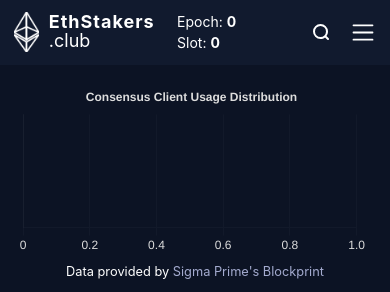
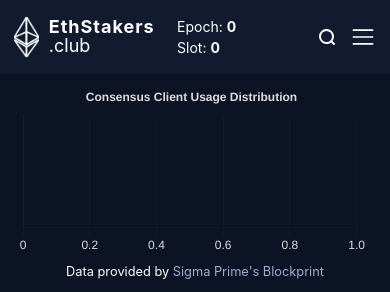
Before and after one commit to ethstakersclub/ethstakersclub, a Django app: page /clients/ in a window 390 px wide. Shown: the top 292 px of the page. Run offline with Django 4.2, Linux system fonts and the light colour scheme; data that the repository does not hold is empty; parts of the project's set-up code (start-up, migrations or seed data) failed here and were passed over.

Commit message:
Multiple mobile layout fixes, Close mobile menu when clicking outside

```diff
--- a/frontend/views.py
+++ b/frontend/views.py
@@ -31,8 +31,8 @@ def get_time_diff_to_now(time):
 
 
 def get_time_diff_to_now_short(time):
-    return get_time_diff_to_now(time).replace("seconds", "s").replace("hours", "h").replace("minutes", "min").replace("days", "d")\
-        .replace("second", "s").replace("hour", "h").replace("minute", "min").replace("day", "d")
+    return get_time_diff_to_now(time).replace(" seconds", "s").replace(" hours", "h").replace(" minutes", "min").replace(" days", "d")\
+        .replace(" second", "s").replace(" hour", "h").replace(" minute", "min").replace(" day", "d")
 
 
 def round_to_one_decimal_place(number):
@@ -274,13 +274,13 @@ def get_average_time_till_proposal(active_validators_count, active_owned_validat
         if days > 0:
             result = f"{days} {'day' if days == 1 else 'days'}"
             if hours > 0 or minutes > 0:
-                result += f" and {hours} {'hour' if hours == 1 else 'hours'}"
+                result += f", {hours} {'hour' if hours == 1 else 'hours'}"
             if minutes > 0:
-                result += f" and {minutes} {'minute' if minutes == 1 else 'minutes'}"
+                result += f", {minutes} {'minute' if minutes == 1 else 'minutes'}"
         elif hours > 0:
             result = f"{hours} {'hour' if hours == 1 else 'hours'}"
             if minutes > 0:
-                result += f" and {minutes} {'minute' if minutes == 1 else 'minutes'}"
+                result += f", {minutes} {'minute' if minutes == 1 else 'minutes'}"
         else:
             result = f"{minutes} {'minute' if minutes == 1 else 'minutes'}"
 
--- a/static/css/base.css
+++ b/static/css/base.css
@@ -72,7 +72,7 @@ button{text-transform:none;}
 .my-sm-0{margin-bottom:0!important;}
 }
 .d-inline-block{display:inline-block!important;}
-@media (min-width:992px){
+@media (min-width:1200px){
 .d-lg-flex{display:-webkit-box!important;display:-ms-flexbox!important;display:flex!important;}
 }
 .border{border:1px solid #dee2e6!important;}
@@ -83,7 +83,7 @@ button{text-transform:none;}
 .form-control:focus{background-color:#fff;border-color:#80bdff;-webkit-box-shadow:0 0 0 .2rem rgba(0,123,255,.25);box-shadow:0 0 0 .2rem rgba(0,123,255,.25);color:#495057;outline:0;}
 .form-control::placeholder{color:#6c757d;opacity:1;}
 .form-control:disabled{background-color:#e9ecef;opacity:1;}
-.navbar{padding:.5rem 1rem;position:relative;}
+.navbar{padding:.5rem 1rem;position:relative;min-height: 74px;}
 .navbar,.navbar .container-fluid{-webkit-box-align:center;-ms-flex-align:center;-webkit-box-pack:justify;-ms-flex-pack:justify;align-items:center;display:-webkit-box;display:-ms-flexbox;display:flex;-ms-flex-wrap:wrap;flex-wrap:wrap;justify-content:space-between;}
 .navbar-brand{display:inline-block;font-size:1.25rem;line-height:inherit;margin-right:1rem;padding-bottom:.3125rem;padding-top:.3125rem;white-space:nowrap;border-bottom:none;}
 .navbar-brand:focus,.navbar-brand:hover{text-decoration:none;}
@@ -91,10 +91,10 @@ button{text-transform:none;}
 .navbar-toggler{background-color:transparent;border:1px solid transparent;border-radius:.25rem;font-size:1.25rem;line-height:1;padding:.25rem .75rem;}
 .navbar-toggler:focus,.navbar-toggler:hover{text-decoration:none;}
 .navbar-toggler-icon{background:50%/100% 100% no-repeat;content:"";display:inline-block;height:1.5em;vertical-align:middle;width:1.5em;}
-@media (max-width:991.98px){
+@media (max-width:1199.98px){
 .navbar-expand-lg>.container-fluid{padding-left:0;padding-right:0;}
 }
-@media (min-width:992px){
+@media (min-width:1200px){
 .navbar-expand-lg{-webkit-box-pack:start;-ms-flex-pack:start;-ms-flex-flow:row nowrap;flex-flow:row nowrap;justify-content:flex-start;}
 .navbar-expand-lg{-webkit-box-orient:horizontal;-webkit-box-direction:normal;}
 .navbar-expand-lg>.container-fluid{-ms-flex-wrap:nowrap;flex-wrap:nowrap;}
@@ -140,7 +140,7 @@ svg{-moz-osx-font-smoothing:grayscale;-webkit-font-smoothing:antialiased;display
 .navbar.navbar-primary .input-group-append{height:38px;position:absolute;top:50%;-webkit-transform:translateY(-50%);-ms-transform:translateY(-50%);transform:translateY(-50%);width:38px;z-index:5;}
 .navbar.navbar-primary .input-group-append.left{left:0;}
 .navbar.navbar-primary .input-group-append.right{height:25px;right:8px;width:25px;}
-@media (max-width:991.98px){
+@media (max-width:1199.98px){
 .navbar.navbar-primary .input-group-append.desktop-only{display:none;}
 }
 .navbar.navbar-primary .input-group-append *{fill:#828ba0;}
@@ -150,30 +150,30 @@ svg{-moz-osx-font-smoothing:grayscale;-webkit-font-smoothing:antialiased;display
 .navbar-brand .navbar-logo{max-width:100%;}
 .navbar-logo{max-height:22px;width:100%;}
 .navbar-collapse{-webkit-box-pack:end;-ms-flex-pack:end;-webkit-box-align:start;-ms-flex-align:start;-ms-flex-negative:0;align-items:flex-start;flex-shrink:0;justify-content:flex-end;}
-@media (min-width:992px){
+@media (min-width:1200px){
 .navbar-collapse{-webkit-box-align:center;-ms-flex-align:center;align-items:center;}
 .navbar-container,.navbar-primary{padding-right:0;}
 }
 .bs-label{background:#f5f6fa;border-radius:5px;color:#77838f;display:inline-block;font-size:12px;line-height:normal;padding:5px;}
 .testnet-label{background-color:transparent;border:1px solid #828ba0;color:#828ba0;}
-@media screen and (max-width:992px){
+@media screen and (max-width:1200px){
 .mobile-search-show{width:100%;}
 }
-@media screen and (min-width:992px){
+@media screen and (min-width:1200px){
 .mobile-search-show{display:none!important;}
 }
-@media screen and (max-width:992px){
+@media screen and (max-width:1200px){
 .mobile-search-hide{width: 100%;}
 }
-@media screen and (min-width:992px){
+@media screen and (min-width:1200px){
 .search-control{height:53px!important;}
 }
-@media screen and (max-width:992px){
+@media screen and (max-width:1200px){
 .search-control{height:33px!important;}
 }
 .autoComplete_wrapper{width:100%!important;}
 .main-search-autocomplete{background-color:#f5f6fa!important;border:none!important;border-radius:0!important;padding:0!important;width:100%!important;}
-@media screen and (max-width:992px){
+@media screen and (max-width:1200px){
 .main-search-autocomplete{height:auto!important;}
 }
 .main-search-autocomplete{color:#828ba0!important;font-size:14px!important;}
@@ -541,7 +541,7 @@ h1 {
   }
 }
 
-@media only screen and (max-width: 992px) {
+@media only screen and (max-width: 1200px) {
   /*.key-metrics {
     margin-top:0px;
     width:50%;
@@ -1153,3 +1153,90 @@ h4 {
 .bg-danger-2 {
   background-color: #dc4c64 !important;
 }
+
+@-webkit-keyframes fadeInFromNone {
+  0% {
+      display: none;
+      opacity: 0;
+  }
+
+  1% {
+      display: block;
+      opacity: 0;
+  }
+
+  100% {
+      display: block;
+      opacity: 1;
+  }
+}
+
+@-moz-keyframes fadeInFromNone {
+  0% {
+      display: none;
+      opacity: 0;
+  }
+
+  1% {
+      display: block;
+      opacity: 0;
+  }
+
+  100% {
+      display: block;
+      opacity: 1;
+  }
+}
+
+@-o-keyframes fadeInFromNone {
+  0% {
+      display: none;
+      opacity: 0;
+  }
+
+  1% {
+      display: block;
+      opacity: 0;
+  }
+
+  100% {
+      display: block;
+      opacity: 1;
+  }
+}
+
+@keyframes fadeInFromNone {
+  0% {
+      display: none;
+      opacity: 0;
+  }
+
+  1% {
+      display: block;
+      opacity: 0;
+  }
+
+  100% {
+      display: block;
+      opacity: 1;
+  }
+}
+
+.menu-overlay {
+  height: 100%;
+  width: 100%;
+  position: fixed;
+  left: 300px;
+  top: 75px;
+  background: #111a2e71;
+  z-index: 1;
+  display: none;
+  -webkit-animation: fadeInFromNone 0.7s ease-out;
+  -moz-animation: fadeInFromNone 0.7s ease-out;
+  -o-animation: fadeInFromNone 0.7s ease-out;
+  animation: fadeInFromNone 0.7s ease-out;
+}
+
+.menu-overlay.show {
+  display: block;
+}
--- a/templates/frontend/base.html
+++ b/templates/frontend/base.html
@@ -54,7 +54,7 @@
     {% progressive_web_app_meta %}
 
     <link rel="stylesheet" href="{% static 'css/vendor/bootstrap.min.css' %}" integrity="sha384-xOolHFLEh07PJGoPkLv1IbcEPTNtaed2xpHsD9ESMhqIYd0nLMwNLD69Npy4HI+N" crossorigin="anonymous">
-    <link rel="stylesheet" href="{% static 'css/base.css' %}">
+    <link rel="stylesheet" href="{% static 'css/base.css' %}?{{ VERSION }}">
     <link rel="stylesheet" href="{% static 'css/vendor/font-awesome.min.css' %}" integrity="sha512-iecdLmaskl7CVkqkXNQ/ZH/XLlvWZOJyj7Yy7tcenmpD1ypASozpmT/E0iPtmFIB46ZmdtAc9eNBvH0H/ZpiBw==" crossorigin="anonymous" referrerpolicy="no-referrer" />
     <style>
         @media only screen and (max-width: 1280px) {
@@ -169,19 +169,35 @@
         }
     });
 
+    function toggle_menu(){
+        $(".sidebar").toggleClass("show");
+        $("#search-group").toggleClass("show");
+        $("#navbarSupportedContent").toggleClass("show");
+        $(".menu-overlay").toggleClass("show");
+    }
+
+    function hide_menu(){
+        $(".sidebar").removeClass("show");
+        $("#search-group").removeClass("show");
+        $("#navbarSupportedContent").removeClass("show");
+        $(".menu-overlay").removeClass("show");
+    }
+
     $(document).ready(function() {
         $("#navbar-toggler").click(function() {
-            $(".sidebar").toggleClass("show");
-            $("#search-group").toggleClass("show");
-            $("#navbarSupportedContent").toggleClass("show");
+            toggle_menu();
         });
     });
 
     $(document).ready(function() {
         $("#search-toggler").click(function() {
-            $(".sidebar").toggleClass("show");
-            $("#search-group").toggleClass("show");
-            $("#navbarSupportedContent").toggleClass("show");
+            toggle_menu();
+        });
+    });
+
+    $(document).ready(function() {
+        $(".menu-overlay").click(function() {
+            hide_menu();
         });
     });
 </script>
--- a/templates/frontend/header.html
+++ b/templates/frontend/header.html
@@ -1,7 +1,7 @@
 {% load static %}
 {% load custom_filters %}
 
-<nav class="navbar navbar-dark navbar-expand-lg navbar-primary" data-selector="navbar" id="top-navbar" style="background-color: rgb(40, 41, 69);">
+<nav class="navbar navbar-dark navbar-expand-xl navbar-primary" data-selector="navbar" id="top-navbar" style="background-color: rgb(40, 41, 69);">
   <div class="container-fluid navbar-container">
 <a class="navbar-brand" data-test="header_logo" href="/">
 
@@ -20,7 +20,7 @@ Testnet
 
 </a>
 <div class="navbar-toggler-group">
-<button style="background: none;border: none;" id="search-toggler" aria-label="Search Button">
+<button style="background: none;border: none;" id="search-toggler" class="navbar-toggler" aria-label="Search Button">
 	<svg viewBox="0 0 16 17" xmlns="http://www.w3.org/2000/svg" width="16" height="17">
 		<path fill="#fff" fill-rule="evenodd" d="M15.713 15.727a.982.982 0 0 1-1.388 0l-2.289-2.29C10.773 14.403 9.213 15 7.5 15A7.5 7.5 0 1 1 15 7.5c0 1.719-.602 3.284-1.575 4.55l2.288 2.288a.983.983 0 0 1 0 1.389zM7.5 2a5.5 5.5 0 1 0 0 11 5.5 5.5 0 1 0 0-11z"></path>
 	</svg>
@@ -31,7 +31,7 @@ Testnet
 </div>
     <div class="collapse navbar-collapse" id="navbarSupportedContent">
 
-<div class="search-form d-lg-flex d-inline-block mobile-search-hide" id="search-group">
+<div class="search-form d-xl-flex d-inline-block mobile-search-hide" id="search-group">
 	<div class="input-group" style="width: 100%;" title="Search by public key, validator id or slot number">
 		<div class="form-control search-control me auto mobile-search-hide">
 			<div class="autoComplete_wrapper" role="combobox" aria-owns="autoComplete_list_1" aria-haspopup="true" aria-expanded="false">
--- a/templates/frontend/sidebar.html
+++ b/templates/frontend/sidebar.html
@@ -51,3 +51,5 @@
     </div>
     {% endif %}
 </div>
+<div class='menu-overlay d-xl-none'>
+</div>
```
